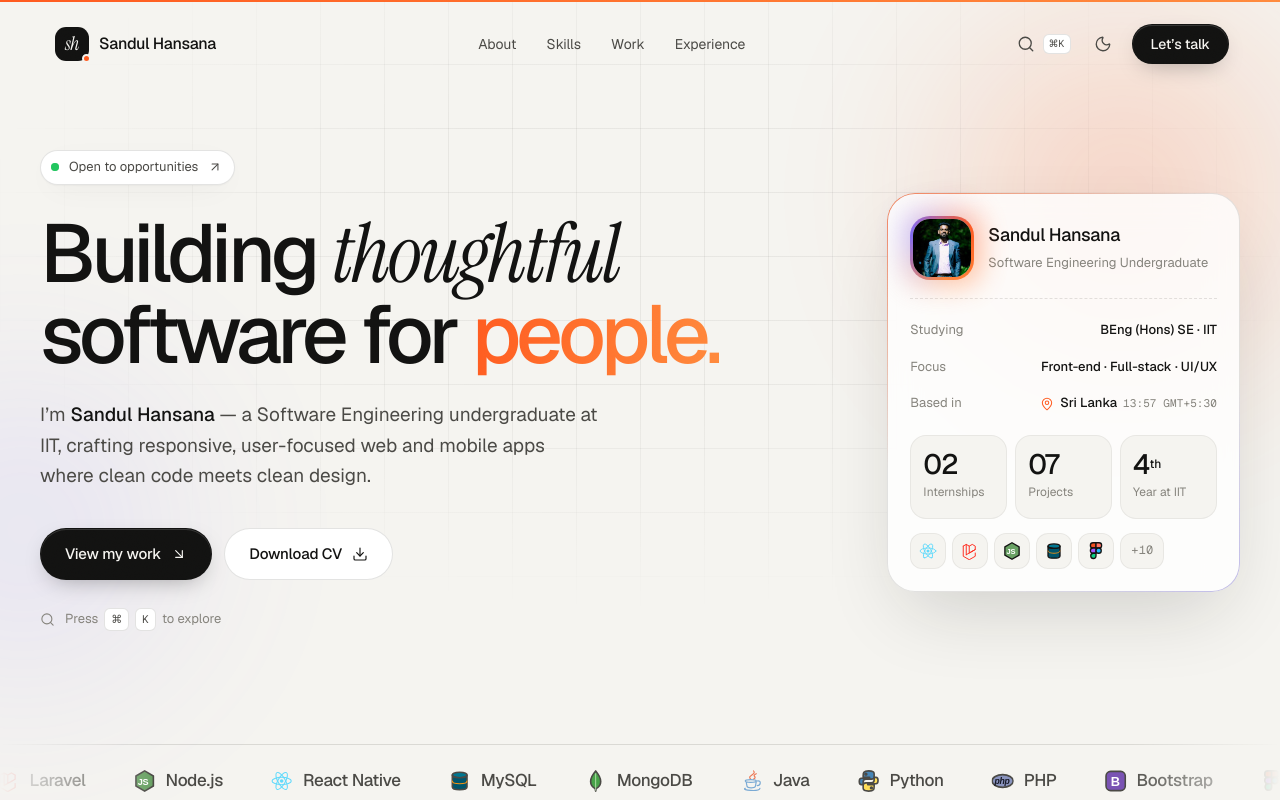
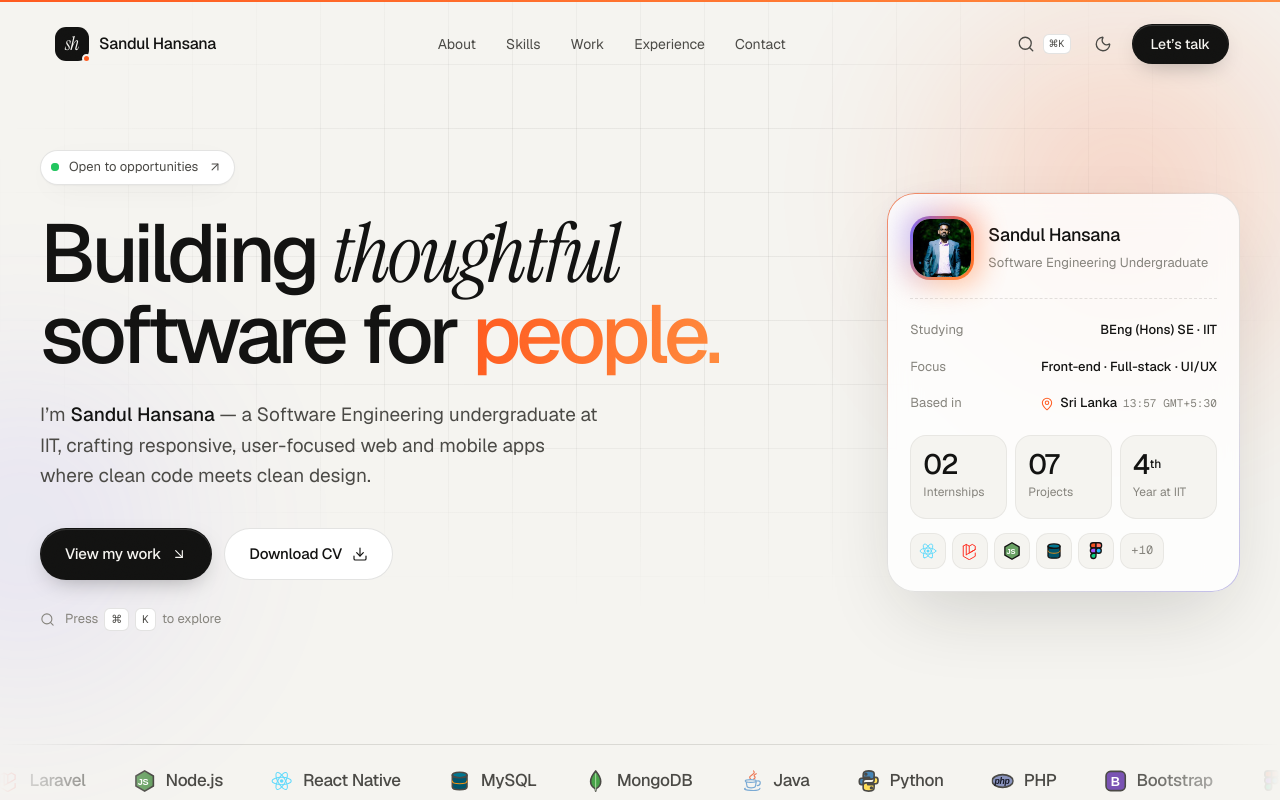
Before and after one commit to Sandul17/My-Portfolio, a React (Vite) app: page / in a window 1280 px wide. Shown: the top 800 px of the page. Built offline with nearby package versions, Linux system fonts and the light colour scheme.

Commit message:
Add Contact to the main navigation links

```diff
--- a/src/Navigation.jsx
+++ b/src/Navigation.jsx
@@ -20,7 +20,7 @@ export function Navigation({ active, onSearch, theme, onTheme }) {
     scroll(); document.addEventListener('keydown', key); window.addEventListener('scroll', scroll, { passive: true });
     return () => { document.removeEventListener('keydown', key); window.removeEventListener('scroll', scroll); };
   }, []);
-  const links = sections.slice(1, -1);
+  const links = sections.slice(1);
   return <header className={`header ${scrolled ? 'is-scrolled' : ''} ${open ? 'is-open' : ''}`}>
     <div className="nav-bar">
       <a className="brand" href="#home" aria-label="Sandul Hansana, home"><span className="brand-mark">sh</span><span className="brand-name">Sandul Hansana</span></a>
```
